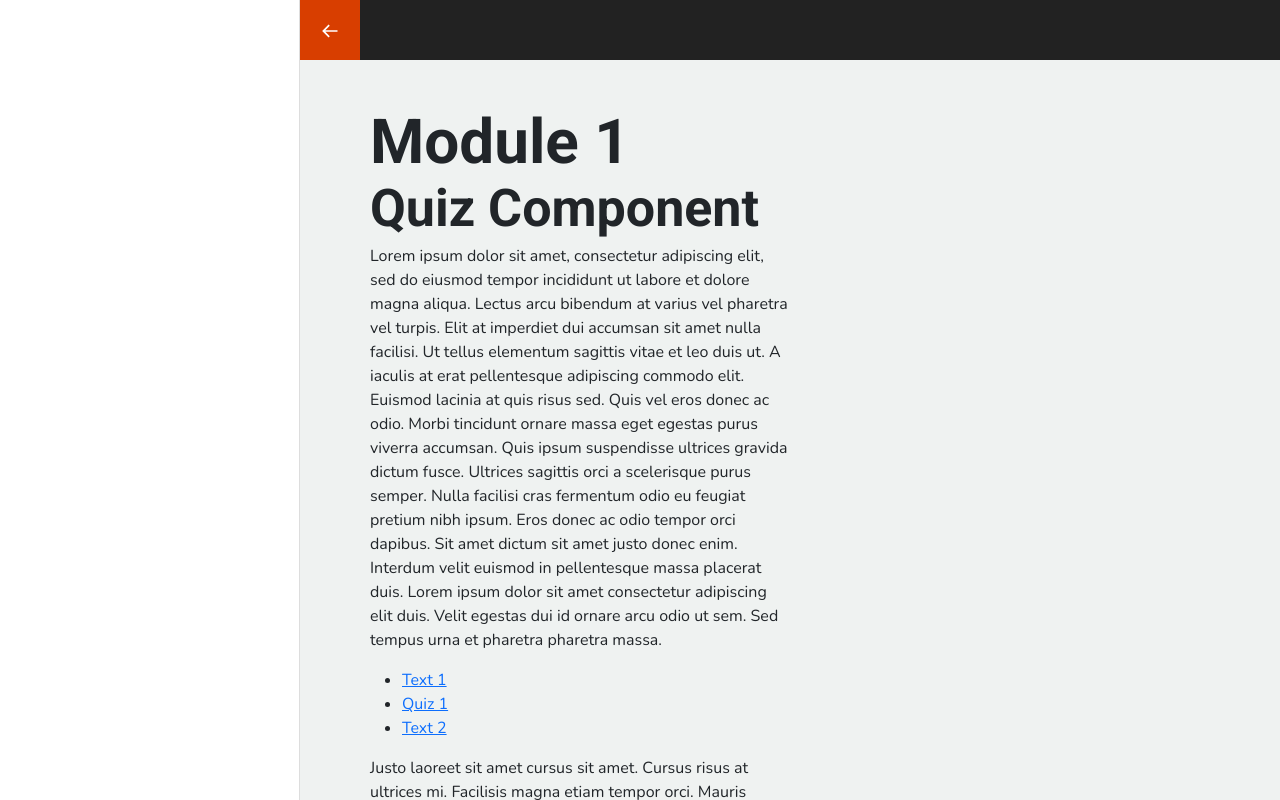
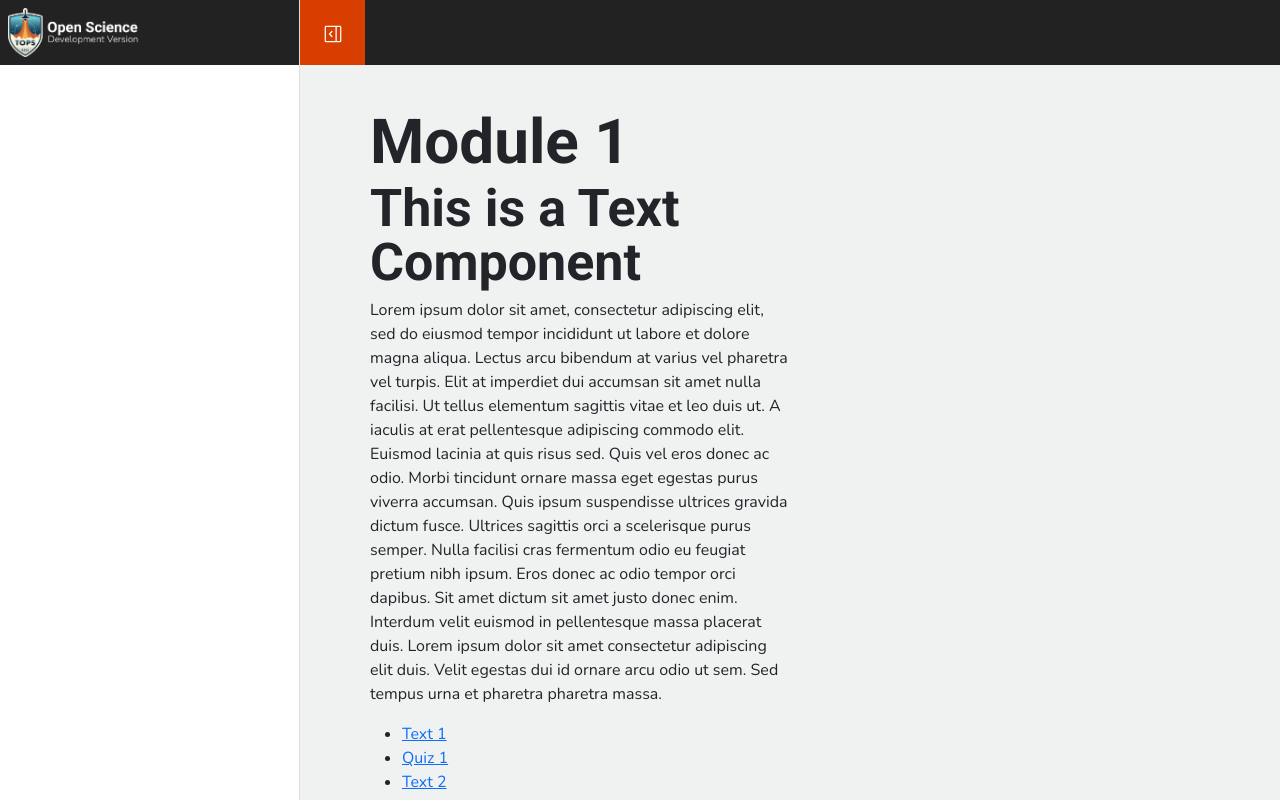
Before and after one commit to bressler1995/CourseBridge, a React (Vite) app: page /#/ in a window 1280 px wide. Built offline with nearby package versions, Linux system fonts and the light colour scheme.

Commit message:
GitHub icons are a little bit nicer

```diff
--- a/src/components/Quiz/Quiz.jsx
+++ b/src/components/Quiz/Quiz.jsx
@@ -1,6 +1,6 @@
 import PropTypes from 'prop-types';
 import { useState, Children, createContext } from 'react';
-import { BiChevronLeft, BiChevronRight } from "react-icons/bi";
+import { GoChevronLeft, GoChevronRight } from "react-icons/go";
 import './Quiz.css';
 
 
@@ -111,8 +111,8 @@ function Quiz({children, id, title='This is a Quiz'}) {
       <div className='quizButtons'>
         <button disabled={ pageState != children.length - 1 ? true : false} className='btn btn-secondary' onClick={checkGrade}>Grade Quiz</button>
       </div>
-      <button type="button" disabled={ pageState > 0 ? false : true } className='btn btn-primary quizNavButton' onClick={prevPage}><BiChevronLeft /></button>
-      <button type="button" disabled={ pageState < children.length - 1 ? false : true } className='btn btn-primary quizNavButton' onClick={nextPage}><BiChevronRight /></button>
+      <button type="button" disabled={ pageState > 0 ? false : true } className='btn btn-primary quizNavButton' onClick={prevPage}><GoChevronLeft /></button>
+      <button type="button" disabled={ pageState < children.length - 1 ? false : true } className='btn btn-primary quizNavButton' onClick={nextPage}><GoChevronRight /></button>
     </div>
   </div>)
 }
--- a/src/components/UI/Sidebar/Sidebar.css
+++ b/src/components/UI/Sidebar/Sidebar.css
@@ -1,15 +1,30 @@
 .app .os101Sidebar {
-    display: block;
+    display: flex;
+    flex-flow: column wrap;
     position: absolute;
     height: 100%;
     left: 0;
     top: 0;
     width: 300px;
     box-sizing: border-box;
-    padding: 30px;
-    padding-top: 50px;
-    padding-bottom: 50px;
+    padding: 0;
     background-color: var(--bg-sidebar);
     border-right: 1px solid #DDD;
     z-index: 4;
 }
+
+.app .os101Sidebar .os101Logo {
+  display: flex;
+  flex-flow: row wrap;
+  align-items: center;
+  width: 100%;
+  height: 65px;
+  background-color: #222;
+  box-sizing: border-box;
+}
+
+.app .os101Sidebar .os101Logo img {
+    display: inline-block;
+    width: auto;
+    height: 100%;
+}
--- a/src/components/UI/Sidebar/Sidebar.jsx
+++ b/src/components/UI/Sidebar/Sidebar.jsx
@@ -1,9 +1,9 @@
 import './Sidebar.css';
-import { BiChevronLeft, BiChevronRight } from "react-icons/bi";
 
 function Sidebar({children}) {
   return (
     <div className='os101Sidebar'>
+      <div className='os101Logo p-2'><img src='./images/logo.png'/></div>
       {children}
     </div>
   )
--- a/src/components/UI/TopBar/TopBar.css
+++ b/src/components/UI/TopBar/TopBar.css
@@ -3,7 +3,7 @@
     flex-flow: row wrap;
     position: absolute;
     width: 100%;
-    height: 60px;
+    height: 65px;
     top: 0;
     left: 0;
     box-sizing: border-box;
@@ -19,8 +19,8 @@
 
 .os101TopBar .os101Toggle_container .os101Toggle {
     border-radius: 0px;
-    width: 60px;
-    height: 60px;
+    width: 65px;
+    height: 65px;
     font-size: 20px;
     line-height: 24px;
     text-align: center;
--- a/src/components/UI/TopBar/TopBar.jsx
+++ b/src/components/UI/TopBar/TopBar.jsx
@@ -1,10 +1,11 @@
 import { BiArrowBack } from "react-icons/bi";
+import { GoSidebarExpand } from "react-icons/go";
 import './TopBar.css';
 
 function TopBar() {
   return (
     <div className="os101TopBar">
-      <div className='os101Toggle_container'><button className='btn btn-primary os101Toggle'><BiArrowBack /></button></div>
+      <div className='os101Toggle_container'><button className='btn btn-primary os101Toggle'><GoSidebarExpand /></button></div>
     </div>
   )
 }
--- a/src/content/Module1.mdx
+++ b/src/content/Module1.mdx
@@ -8,7 +8,7 @@ import Text from '../components/Text/Text.jsx';
 <Text id='Text-1'>
 # Module 1
 
-## Quiz Component
+## This is a Text Component
 
 Lorem ipsum dolor sit amet, consectetur adipiscing elit, sed do eiusmod tempor incididunt ut labore et dolore magna aliqua. Lectus arcu bibendum at varius vel pharetra vel turpis. Elit at imperdiet dui accumsan sit amet nulla facilisi. Ut tellus elementum sagittis vitae et leo duis ut. A iaculis at erat pellentesque adipiscing commodo elit. Euismod lacinia at quis risus sed. Quis vel eros donec ac odio. Morbi tincidunt ornare massa eget egestas purus viverra accumsan. Quis ipsum suspendisse ultrices gravida dictum fusce. Ultrices sagittis orci a scelerisque purus semper. Nulla facilisi cras fermentum odio eu feugiat pretium nibh ipsum. Eros donec ac odio tempor orci dapibus. Sit amet dictum sit amet justo donec enim. Interdum velit euismod in pellentesque massa placerat duis. Lorem ipsum dolor sit amet consectetur adipiscing elit duis. Velit egestas dui id ornare arcu odio ut sem. Sed tempus urna et pharetra pharetra massa.
 
```
Also changed, not shown: public/images/logo.png (added).
